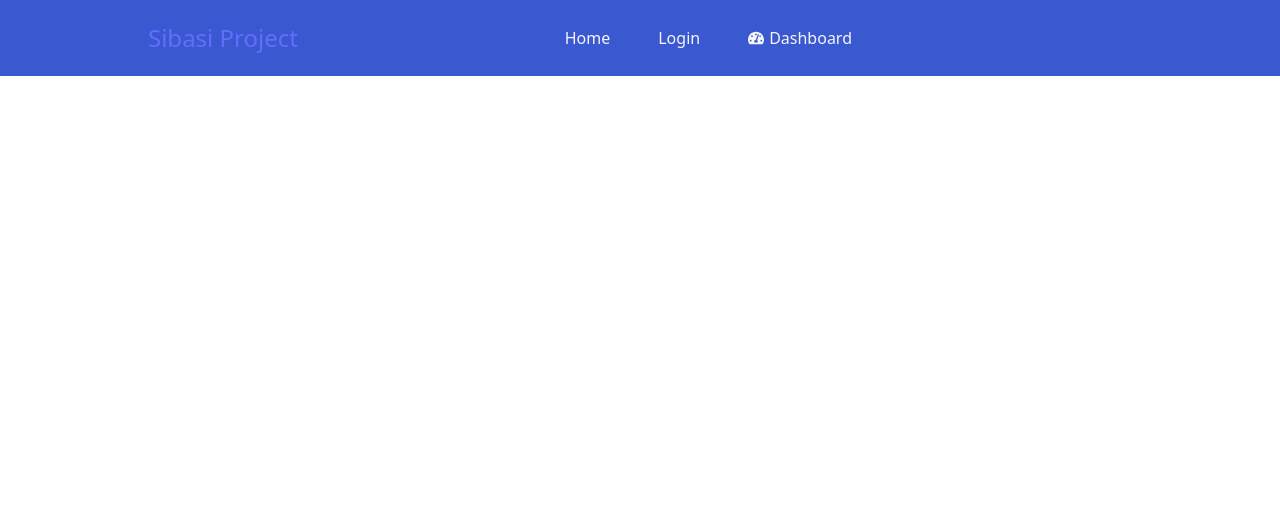
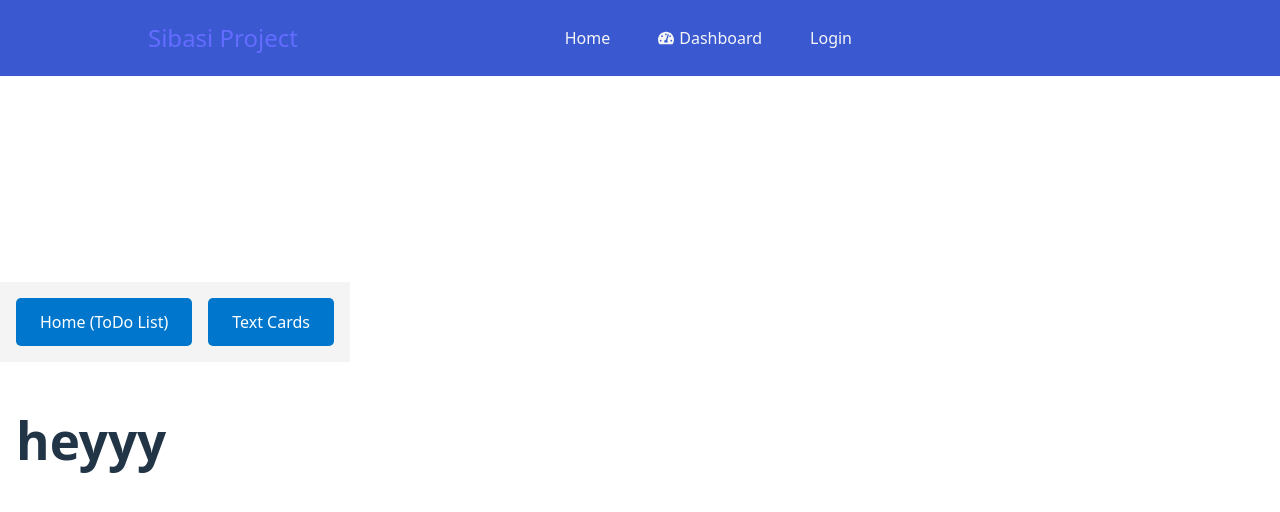
Before and after one commit to KellyAineah/sibasi-application, a React (Vite) app: page /dashboard/todo in a window 1280 px wide. Shown: the top 512 px of the page. Built offline with nearby package versions, Linux system fonts and the light colour scheme.

Commit message:
added the dashboard component and its css

```diff
--- a/src/App.jsx
+++ b/src/App.jsx
@@ -1,15 +1,13 @@
-import { BrowserRouter as Router, Routes, Route } from 'react-router-dom'
-import Navbar from './Components/Navbar'
-import Login from './Components/Login'
-import Home from './Components/Home'
-import './App.css'
-import Dashboard from './Components/Dashboard'
-import { AuthProvider } from './Components/Authcontext'
-
+import { BrowserRouter as Router, Routes, Route } from 'react-router-dom';
+import Navbar from './Components/Navbar';
+import Login from './Components/Login';
+import Home from './Components/Home';
+import Dashboard from './Components/Dashboard';
+import TodoList from './Components/TodoList';
+import TextCards from './Components/TextCards';
+import { AuthProvider } from './Components/Authcontext';
 
 function App() {
-
-
   return (
     <AuthProvider>
       <Router>
@@ -17,13 +15,13 @@ function App() {
         <Routes>
           <Route path="/" element={<Home />} />
           <Route path="/login" element={<Login />} />
-        <Route path='/dashboard' element={<Dashboard />} />
-
+          <Route path="/dashboard" element={<Dashboard />}>
+            <Route path="todo" element={<TodoList />} />
+            <Route path="text-cards" element={<TextCards />} />
+          </Route>
         </Routes>
-
       </Router>
     </AuthProvider>
-  )
+  );
 }
-
-export default App
+export default App;
--- /dev/null
+++ b/src/Components/Dashboard.css
@@ -0,0 +1,25 @@
+.dashboard-nav {
+    display: flex;
+    flex-wrap: wrap;
+    gap: 1rem;
+    padding: 1rem;
+    background-color: #f4f4f4;
+    justify-content: center;
+  }
+
+  .nav-link {
+    text-decoration: none;
+    padding: 0.75rem 1.5rem;
+    background-color: #0077cc;
+    color: white;
+    border-radius: 5px;
+    transition: background 0.3s;
+  }
+
+  .nav-link:hover {
+    background-color: #005fa3;
+  }
+
+  .dashboard-content {
+    padding: 1rem;
+  }
--- a/src/Components/Dashboard.jsx
+++ b/src/Components/Dashboard.jsx
@@ -1,11 +1,25 @@
-import React from 'react'
+import React from "react";
+import { NavLink, Outlet } from "react-router-dom";
+import "./Dashboard.css";
 
 const Dashboard = () => {
   return (
-    <div>
-      <h1>welcome to dashboard</h1>
+    <div className="dashboard-container">
+      <nav className="dashboard-nav">
+        <NavLink to="/dashboard/todo" className="nav-link">
+          Home (ToDo List)
+        </NavLink>
+        <NavLink to="/dashboard/text-cards" className="nav-link">
+          Text Cards
+        </NavLink>
+      </nav>
+
+      {/* This is where the nested page will appear */}
+      <main className="dashboard-content">
+        <Outlet />
+      </main>
     </div>
-  )
-}
+  );
+};
 
-export default Dashboard
+export default Dashboard;
--- a/src/Components/Navbar.jsx
+++ b/src/Components/Navbar.jsx
@@ -1,8 +1,8 @@
-import './Navbar.css';
-import React, { useEffect, useState, useRef } from 'react';
-import { NavLink, useNavigate } from 'react-router-dom';
-import { FaTachometerAlt } from 'react-icons/fa';
-import { useAuth } from './Authcontext';
+import "./Navbar.css";
+import React, { useEffect, useState, useRef } from "react";
+import { NavLink, useNavigate } from "react-router-dom";
+import { FaTachometerAlt } from "react-icons/fa";
+import { useAuth } from "./Authcontext";
 
 function Navbar() {
   // tracking the state of the dashboard dropdown
@@ -23,10 +23,10 @@ function Navbar() {
 
   // Add event listener to handle clicks outside the dropdown
   useEffect(() => {
-    document.addEventListener('mousedown', handleClickOutside);
+    document.addEventListener("mousedown", handleClickOutside);
     return () => {
       // Remove event listener to prevent memory leaks
-      document.removeEventListener('mousedown', handleClickOutside);
+      document.removeEventListener("mousedown", handleClickOutside);
     };
   }, []);
 
@@ -34,45 +34,59 @@ function Navbar() {
     if (!isLoggedIn) {
       setDashboardOpen(!dashboardOpen);
     } else {
-      navigate('/dashboard');
+      navigate("/dashboard");
     }
   };
 
   const handleLogout = () => {
     logout();
-    navigate('/');
+    navigate("/");
   };
 
   return (
     <nav className="navbar">
       <div className="navbar-name">
-        <NavLink to='/'>Sibasi Project</NavLink>
+        <NavLink to="/">Sibasi Project</NavLink>
       </div>
 
       <ul className="navbar-list">
-        <li><NavLink to='/'>Home</NavLink></li>
+        <li>
+          <NavLink to="/">Home</NavLink>
+        </li>
 
-        {isLoggedIn ? (
-          <li>
-            <button onClick={handleLogout} className="logout-btn">Logout</button>
-          </li>
-        ) : (
-          <li><NavLink to="/login">Login</NavLink></li>
-        )}
-
-        <li className='navbar-dashboard' ref={dashboardRef}>
-          <div className='dashboard-icon' onClick={toggleDashboardDropdown}>
+        <li className="navbar-dashboard" ref={dashboardRef}>
+          <div className="dashboard-icon" onClick={toggleDashboardDropdown}>
             <FaTachometerAlt className="icon" /> Dashboard
             {!isLoggedIn && (
-              <div className={`dropdown-menu-dashboard ${dashboardOpen ? 'open' : ''}`}>
+              <div
+                className={`dropdown-menu-dashboard ${
+                  dashboardOpen ? "open" : ""
+                }`}
+              >
                 <div className="dashboard-message">
                   <p>Please login to access the dashboard</p>
-                  <button className="btn-dashboard" onClick={() => navigate('/login')}>Login</button>
+                  <button
+                    className="btn-dashboard"
+                    onClick={() => navigate("/login")}
+                  >
+                    Login
+                  </button>
                 </div>
               </div>
             )}
           </div>
         </li>
+        {isLoggedIn ? (
+          <li>
+            <button onClick={handleLogout} className="logout-btn">
+              Logout
+            </button>
+          </li>
+        ) : (
+          <li>
+            <NavLink to="/login">Login</NavLink>
+          </li>
+        )}
       </ul>
     </nav>
   );
--- /dev/null
+++ b/src/Components/TextCards.jsx
@@ -0,0 +1,11 @@
+import React from 'react'
+
+function TextCards() {
+  return (
+    <div>
+
+    </div>
+  )
+}
+
+export default TextCards
--- /dev/null
+++ b/src/Components/TodoList.jsx
@@ -0,0 +1,11 @@
+import React from 'react'
+
+function TodoList() {
+  return (
+    <div>
+      <h1>heyyy</h1>
+    </div>
+  )
+}
+
+export default TodoList
```
Lines whose indentation alone changed are shown as unchanged.
